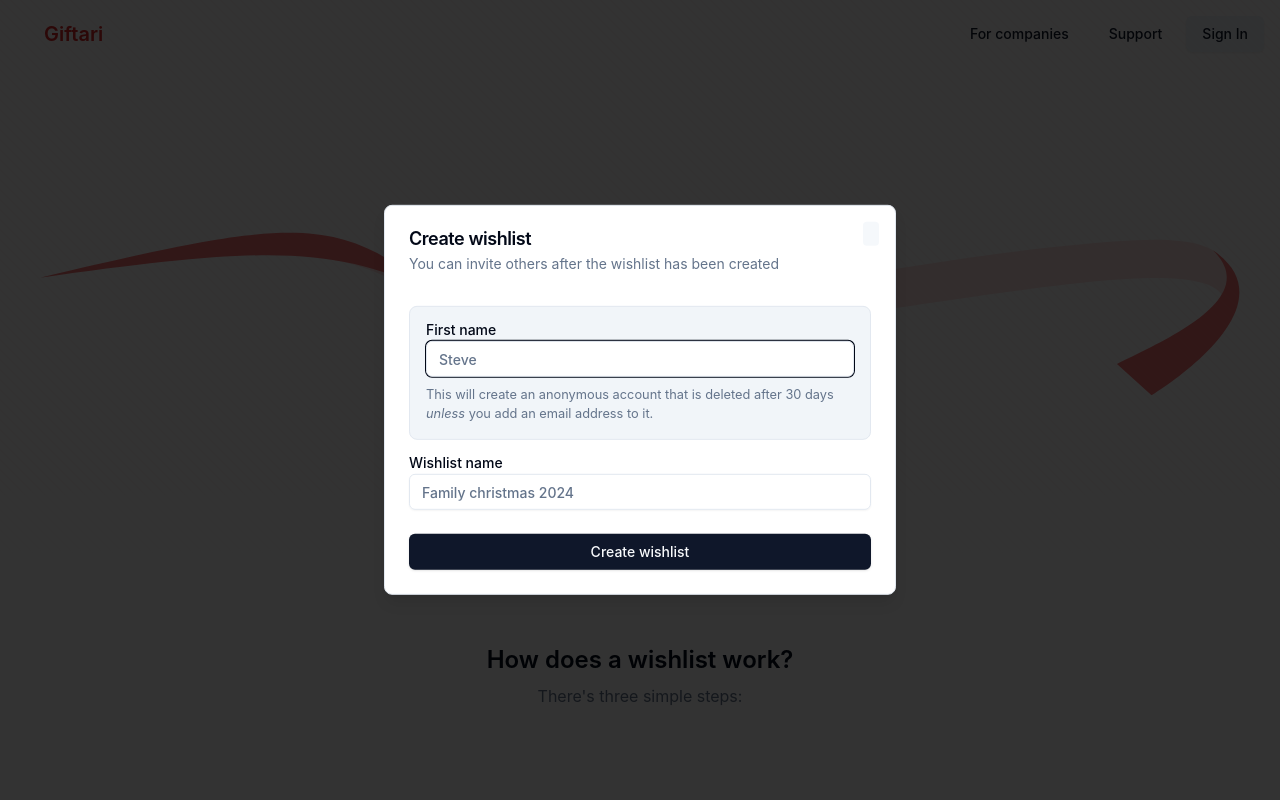
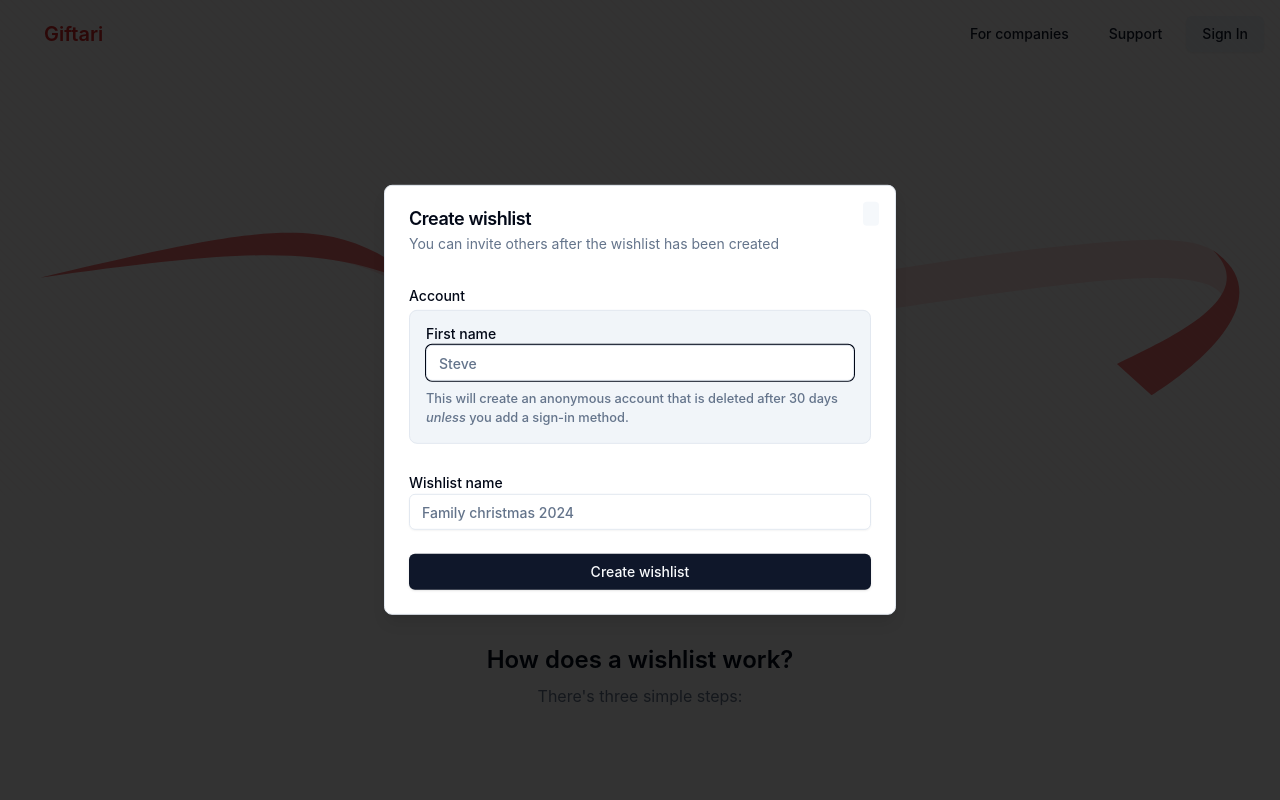
Before and after one commit to kumpmati/imgiving, a SvelteKit app: page / in a window 1280 px wide. Both pictures are taken after a click on the button "Create wishlist". Shown: the top 800 px of the page. Built offline with nearby package versions, Linux system fonts and the light colour scheme; no server answers; some icons are missing; what drizzle-zod would draw is missing.

Commit message:
adjust landing page wishlist disclaimer

```diff
--- a/src/routes/(main)/+page.svelte
+++ b/src/routes/(main)/+page.svelte
@@ -78,6 +78,8 @@
 							</p>
 						</div>
 					{:else}
+						<div class="flex flex-col gap-1 font-medium">
+							<small class="text-sm">Account</small>
 							<div class="flex flex-col gap-2 rounded-lg border bg-slate-100 p-4">
 								<Label class="flex w-full flex-col gap-1">
 									First name
@@ -86,12 +88,13 @@
 
 								<small class="text-slate-500">
 									This will create an anonymous account that is deleted after 30 days <i>unless</i> you
-								add an email address to it.
+									add a sign-in method.
 								</small>
+							</div>
 						</div>
 					{/if}
 
-					<Label class="flex w-full flex-col gap-1">
+					<Label class="mt-4 flex w-full flex-col gap-1">
 						Wishlist name
 						<Input name="wishlist_name" placeholder="Family christmas 2024" />
 					</Label>
```
Lines whose indentation alone changed are shown as unchanged.
